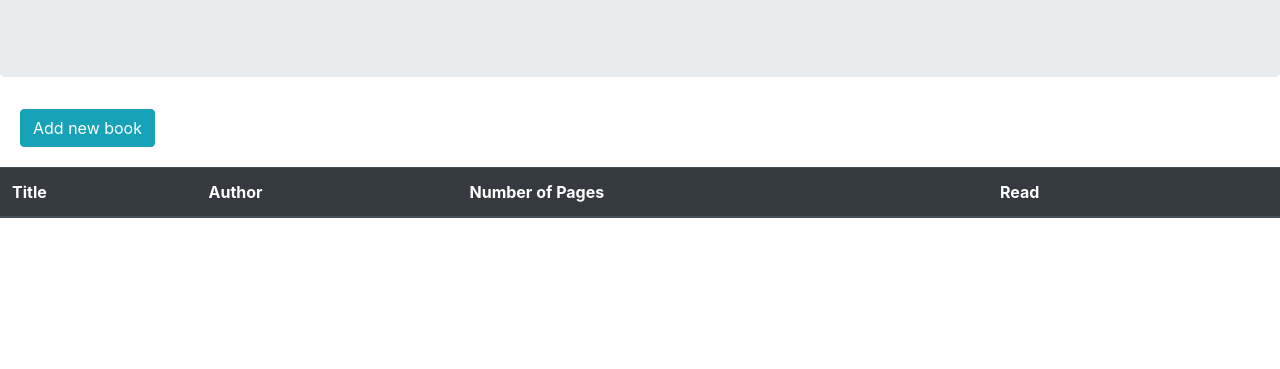
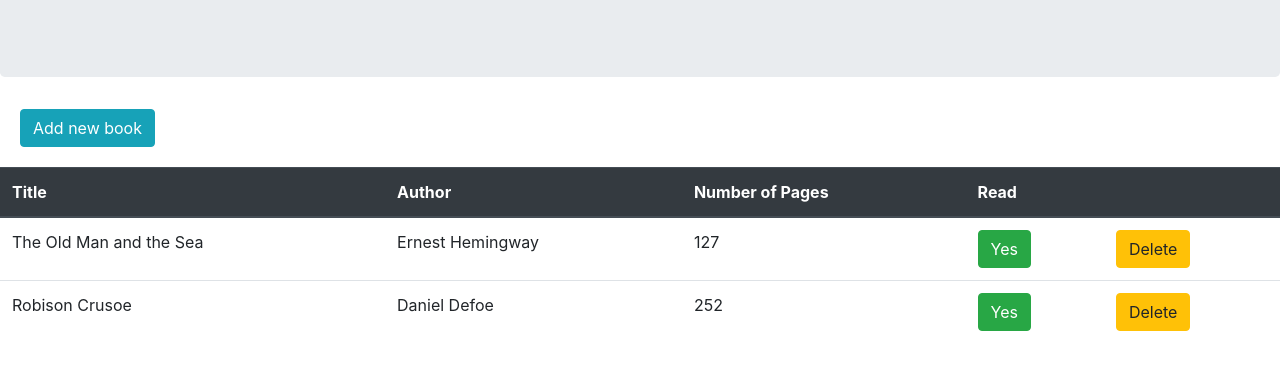
Before and after one commit to CodeYourFuture/JavaScript-Core-3-Coursework-Week1-London8-Archived, a plain HTML site: page mandatory/debugging-practice/index.html in a window 1280 px wide. Shown: the part 147-516 px from the top of the page. Drawn offline with nearby package versions, Linux system fonts and the light colour scheme.

Commit message:
Mandatory folder complete

```diff
--- a/mandatory/debugging-practice/script.js
+++ b/mandatory/debugging-practice/script.js
@@ -1,8 +1,8 @@
 let myLibrary = [];
 
 window.addEventListener("load", function (e) {
-  populateStorage();
-  render();
+  populateStorage(e);
+  render(e);
 });
 
 function populateStorage() {
@@ -37,8 +37,8 @@ function submit() {
     alert("Please fill all fields!");
     return false;
   } else {
-    let book = new Book(title.value, title.value, pages.value, check.checked);
-    library.push(book);
+    let book = new Book(title.value, author.value, pages.value, check.checked);
+    myLibrary.push(book);
     render();
   }
 }
@@ -54,7 +54,7 @@ function render() {
   let table = document.getElementById("display");
   let rowsNumber = table.rows.length;
   //delete old table
-  for (let n = rowsNumber - 1; n > 0; n-- {
+  for (let n = rowsNumber - 1; n > 0; n--) {
     table.deleteRow(n);
   }
   //insert updated row and cells
@@ -76,7 +76,7 @@ function render() {
     changeBut.className = "btn btn-success";
     cell4.appendChild(changeBut);
     let readStatus = "";
-    if (myLibrary[i].check == false) {
+    if (myLibrary[i].check == true) {
       readStatus = "Yes";
     } else {
       readStatus = "No";
@@ -90,11 +90,11 @@ function render() {
 
     //add delete button to every row and render again
     let delButton = document.createElement("button");
-    delBut.id = i + 5;
-    cell5.appendChild(delBut);
-    delBut.className = "btn btn-warning";
-    delBut.innerHTML = "Delete";
-    delBut.addEventListener("clicks", function () {
+    delButton.id = i + 5;
+    cell5.appendChild(delButton);
+    delButton.className = "btn btn-warning";
+    delButton.innerHTML = "Delete";
+    delButton.addEventListener("click", function () {
       alert(`You've deleted title: ${myLibrary[i].title}`);
       myLibrary.splice(i, 1);
       render();
```
Also changed, not shown: mandatory/debugging-practice/index.html (+1 -1 lines), README.MD.
